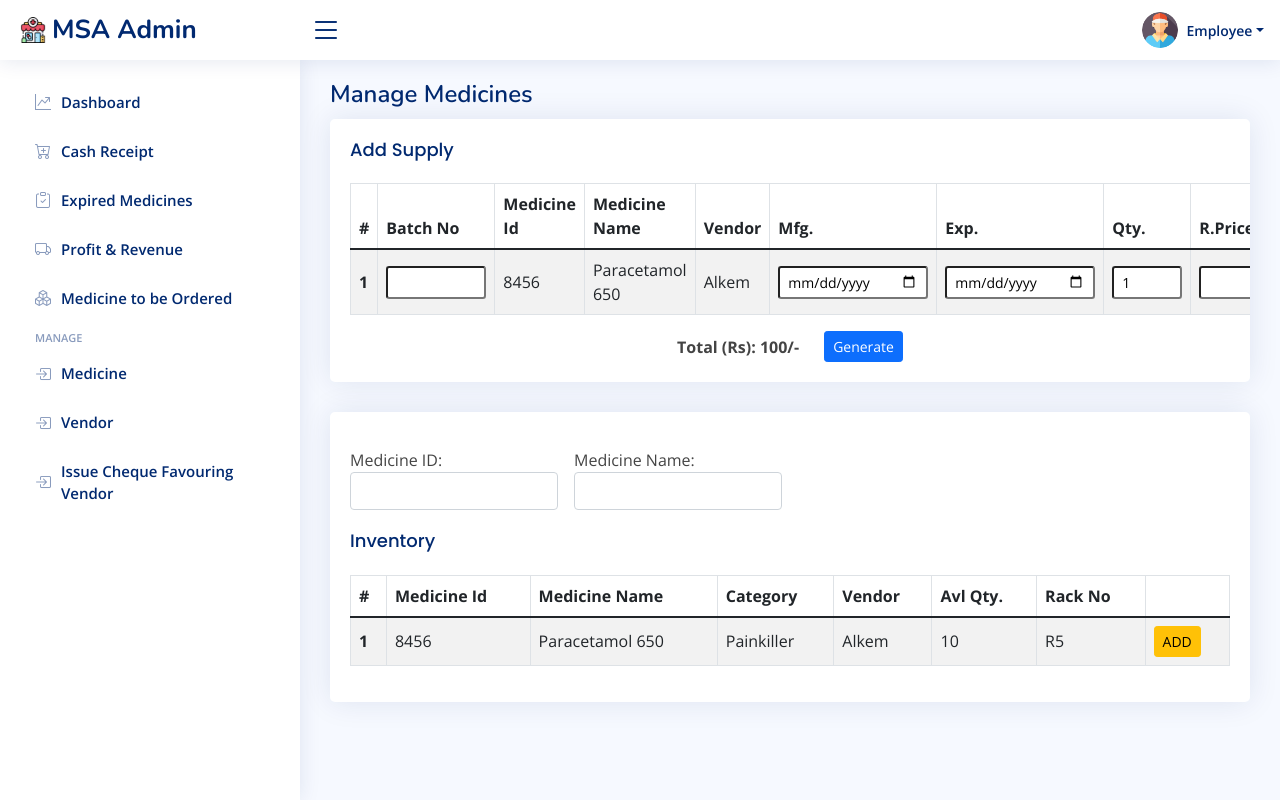
After one commit to sourasankar/Medical-Automation-System, a PHP site: page /cms/medicine.php in a window 1280 px wide. The commit adds this page. Run offline with PHP 8.4, Linux system fonts and the light colour scheme.

Commit message:
added more and more functionality
gg

```diff
--- a/assets/php/sidebar.php
+++ b/assets/php/sidebar.php
@@ -42,7 +42,7 @@
       <li class="nav-heading">Manage</li>
 
       <li class="nav-item">
-        <a class="nav-link collapsed" href="#">
+        <a class="nav-link collapsed" href="medicine.php">
           <i class="bi bi-box-arrow-in-right"></i>
           <span>Medicine</span>
         </a>
--- /dev/null
+++ b/medicine.php
@@ -0,0 +1,263 @@
+<!DOCTYPE html>
+<html lang="en">
+
+<head>
+
+  <title>Manage Medicines</title>
+
+  <?php require "assets/php/head.php"; ?>
+
+</head>
+
+<body>
+
+  <!-- ======= Header ======= -->
+  <?php require "assets/php/nav.php"; ?>
+  <!-- End Header -->
+
+  <!-- ======= Sidebar ======= -->
+  <?php require "assets/php/sidebar.php"; ?>
+  <!-- End Sidebar-->
+
+  <main id="main" class="main">
+
+    <div class="pagetitle">
+      <h1>Manage Medicines</h1>
+    </div><!-- End Page Title -->
+
+      <div class="row">
+        <div class="col-12">
+
+          <!-- <div class="card">
+            <div class="card-body" >
+              <h5 class="card-title">Invoice</h5>
+                <div id="printReceipt">
+                    <div style="display: flex;justify-content: space-evenly;" class="row">
+                        <fieldset style="all: revert; font-weight: 600;width: fit-content;" class="col-6">
+                            <legend style="all: revert;">Cash Receipt:</legend>
+                            Receipt No: 54854525515615<br>
+                            Date & Time: 20-Nov-2021 13:45:47<br><br>
+                            <u>Med #Qty @Price</u><br>
+                            Paracetamol 650 #2 @120/-<br>
+                            Paracetamol 650 #2 @120/-<br>
+                            Paracetamol 650 #2 @120/-<br><br>
+                            Total Price: 360/-<br>
+                        </fieldset>
+                    </div>
+                </div>
+                <div class="text-center" style="margin-top: 20px;">
+                    <button type="button" class="btn btn-danger col-2" onclick="printReceipt()">Print</button>
+                </div>
+
+              </div>
+
+          </div> -->
+
+          <div class="card">
+            <div class="card-body" >
+
+              <form method="POST" action="#">
+                <h5 class="card-title">Add Supply</h5>
+                <div class="">
+                    <table class="table table-striped table-bordered">
+                      <thead>
+                        <tr>
+                          <th scope="col">#</th>
+                          <th scope="col">Batch No</th>
+                          <th scope="col">Medicine Id</th>
+                          <th scope="col">Medicine Name</th>
+                          <th scope="col">Vendor</th>
+                          <th scope="col">Mfg.</th>
+                          <th scope="col">Exp.</th>
+                          <th scope="col">Qty.</th>
+                          <th scope="col">R.Price</th>
+                          <th scope="col">S.Price</th>
+                          <th scope="col"></th>
+                        </tr>
+                      </thead>
+                      <tbody>
+                        <tr class="align-middle">
+                          <th scope="row">1</th>
+                          <td>
+                            <input type="text" class="form-control-sm" style="width: 100px;" name="batchNoMed1" required>
+                          </td>
+                          <td>8456</td>
+                          <td>Paracetamol 650</td>
+                          <td>Alkem</td>
+                          <td>
+                            <input type="date" class="form-control-sm" style="width: 150px;" name="mfgDateMed1" required>
+                          </td>
+                          <td>
+                            <input type="date" class="form-control-sm" style="width: 150px;" name="expDateMed1" required>
+                          </td>
+                          <td><input onchange="calPrice(this.value,1)" type="number" class="form-control-sm" style="width: 70px;" name="med1" value="1" min=1 required></td>
+                          <td>
+                            <input type="number" class="form-control-sm" style="width: 80px;" name="rPriceMed1" required>
+                          </td>
+                          <td>
+                            <input type="number" class="form-control-sm" style="width: 80px;" name="sPriceMed1" required>
+                          </td>
+                          <td>
+                              <form method="POST" action="#">
+                                  <button type="submit" class="btn btn-danger btn-sm" name="delete" value="dsad465ad5"><i class="bi bi-trash"></i></button>
+                              </form>
+                          </td>
+                        </tr>
+
+                      </tbody>
+                    </table>
+                    <div class="align-middle" style="font-weight: 700;display: flex;justify-content: center;align-items: center;">
+
+                      <div id="total">Total (Rs): 100/-</div>
+                      <button type="submit" class="btn btn-primary btn-sm" style="margin-left: 25px;" name="generate">Generate</button>
+
+                    </div>
+                </div>
+                </form>
+
+            </div>
+
+          </div>
+
+          <div class="card">
+            <div class="card-body" >
+
+                <div class="row g-3" style="margin-top: 20px;">
+                    <div class="col-md-4 col-lg-3 col-xxl-2">
+                    Medicine ID: <input type="text" class="form-control" onkeyup="tableContents(this.value,1)" id="medicineId" required>
+                    </div>
+                    <div class="col-md-4 col-lg-3 col-xxl-2">
+                    Medicine Name: <input type="text" class="form-control" onkeyup="tableContents(this.value,2)" id="medicineName" required>
+                    </div>
+                </div>
+
+                <h5 class="card-title">Inventory</h5>
+                <div class="">
+                    <table class="table table-striped table-bordered">
+                      <thead>
+                        <tr>
+                          <th scope="col">#</th>
+                          <th scope="col">Medicine Id</th>
+                          <th scope="col">Medicine Name</th>
+                          <th scope="col">Category</th>
+                          <th scope="col">Vendor</th>
+                          <th scope="col">Avl Qty.</th>
+                          <th scope="col">Rack No</th>
+                          <th scope="col"></th>
+                        </tr>
+                      </thead>
+                      <tbody id="tbody">
+                        <tr class="align-middle">
+                          <th scope="row">1</th>
+                          <td>8456</td>
+                          <td>Paracetamol 650</td>
+                          <td>Painkiller</td>
+                          <td>Alkem</td>
+                          <td>10</td>
+                          <td>R5</td>
+                          <td>
+                              <form method="POST" action="#">
+                                  <button type="submit" class="btn btn-warning btn-sm" name="add" value="dsad465ad5">ADD</button>
+                              </form>
+                          </td>
+                        </tr>
+                      </tbody>
+                    </table>
+                </div>
+
+            </div>
+
+          </div>
+
+        </div>
+
+  </main><!-- End #main -->
+
+  <!-- Script for Auto Price Calculate -->
+  <script>
+    var price=[10,20,30,40];
+    var itemPrice=[10,20,30,40];
+
+    function calPrice(qty,n){
+      var product = qty*price[n-1];
+      itemPrice[n-1] = product;
+      var i=0,sum=0;
+      while(itemPrice[i]!=null){
+        sum+=itemPrice[i];
+        i++;
+      }
+      document.getElementById("med"+n).innerHTML=product+"/-";
+      document.getElementById("total").innerHTML="Total (Rs): "+sum+"/-";
+    }
+
+  </script>
+
+  <!-- Script for filtering medicine -->
+  <script>
+    //var batchNo = ["4324","65454","23465"];
+    var medicineId = ["65445","432","987"];
+    var medicineName = ["kooParacetamol 650","kgdParacetamol 650","hParacetamol 650"];
+    var category = ["Painkiller","Painkiller","Painkiller"];
+    var vendor = ["Alkem","Alkem","Alkem"];
+    //var mfd = ["Nov-2021","Nov-2021","Nov-2021"];
+    //var exp = ["Dec-2022","Dec-2022","Dec-2022"];
+    var avlQty = [10,10,10];
+    //var price = [120,120,120];
+    var rackNo = ["R5","R5","R5"];
+
+    function tableContents(query,j){
+      var body="";
+      var i,k;
+      if(query==""){
+        i=0;
+        while(medicineId[i]!=null){
+          body=body+"<tr class='align-middle'><th scope='row'>"+(i+1)+"</th><td>"+medicineId[i]+"</td><td>"+medicineName[i]+"</td><td>"+category[i]+"</td><td>"+vendor[i]+"</td><td>"+avlQty[i]+"</td><td>"+rackNo[i]+"</td><td><form method='POST' action='#'><button type='submit' class='btn btn-warning btn-sm' name='add' value="+medicineId[i]+">ADD</button></form></td></tr>";
+          i++;
+        }
+      }else{
+        if(j==1){
+          i=0;
+          k=1;
+          pattern = new RegExp("^"+query,"i");
+          while(medicineId[i]!=null){
+            if(pattern.test(medicineId[i])){
+              body=body+"<tr class='align-middle'><th scope='row'>"+k+"</th><td>"+medicineId[i]+"</td><td>"+medicineName[i]+"</td><td>"+category[i]+"</td><td>"+vendor[i]+"</td><td>"+avlQty[i]+"</td><td>"+rackNo[i]+"</td><td><form method='POST' action='#'><button type='submit' class='btn btn-warning btn-sm' name='add' value="+medicineId[i]+">ADD</button></form></td></tr>";
+              k++;
+            }
+            i++;
+          }
+        }
+        else if(j==2){
+          i=0;
+          k=1;
+          pattern = new RegExp("^"+query,"i");
+          while(medicineId[i]!=null){
+            if(pattern.test(medicineName[i])){
+              body=body+"<tr class='align-middle'><th scope='row'>"+k+"</th><td>"+medicineId[i]+"</td><td>"+medicineName[i]+"</td><td>"+category[i]+"</td><td>"+vendor[i]+"</td><td>"+avlQty[i]+"</td><td>"+rackNo[i]+"</td><td><form method='POST' action='#'><button type='submit' class='btn btn-warning btn-sm' name='add' value="+medicineId[i]+">ADD</button></form></td></tr>";
+              k++;
+            }
+            i++;
+          }
+        }
+      }
+
+      document.getElementById("tbody").innerHTML=body;
+    }
+
+    function printReceipt() {
+            var divContents = document.getElementById("printReceipt").innerHTML;
+            var a = window.open('', '', '');
+            a.document.write('<html>');
+            a.document.write('<body >');
+            a.document.write(divContents);
+            a.document.write('</body></html>');
+            a.document.close();
+            a.print();
+        }
+  </script>
+
+  <?php require "assets/php/footer.php"; ?>
+
+</body>
+
+</html>
--- a/vendor.php
+++ b/vendor.php
@@ -23,7 +23,7 @@
   <main id="main" class="main">
 
     <div class="pagetitle">
-      <h1>Manage Vendor</h1>
+      <h1>Manage Vendors</h1>
     </div><!-- End Page Title -->
 
         <div class="row">
```
Also changed, not shown: cashReceipt.php (+84 -25 lines).
